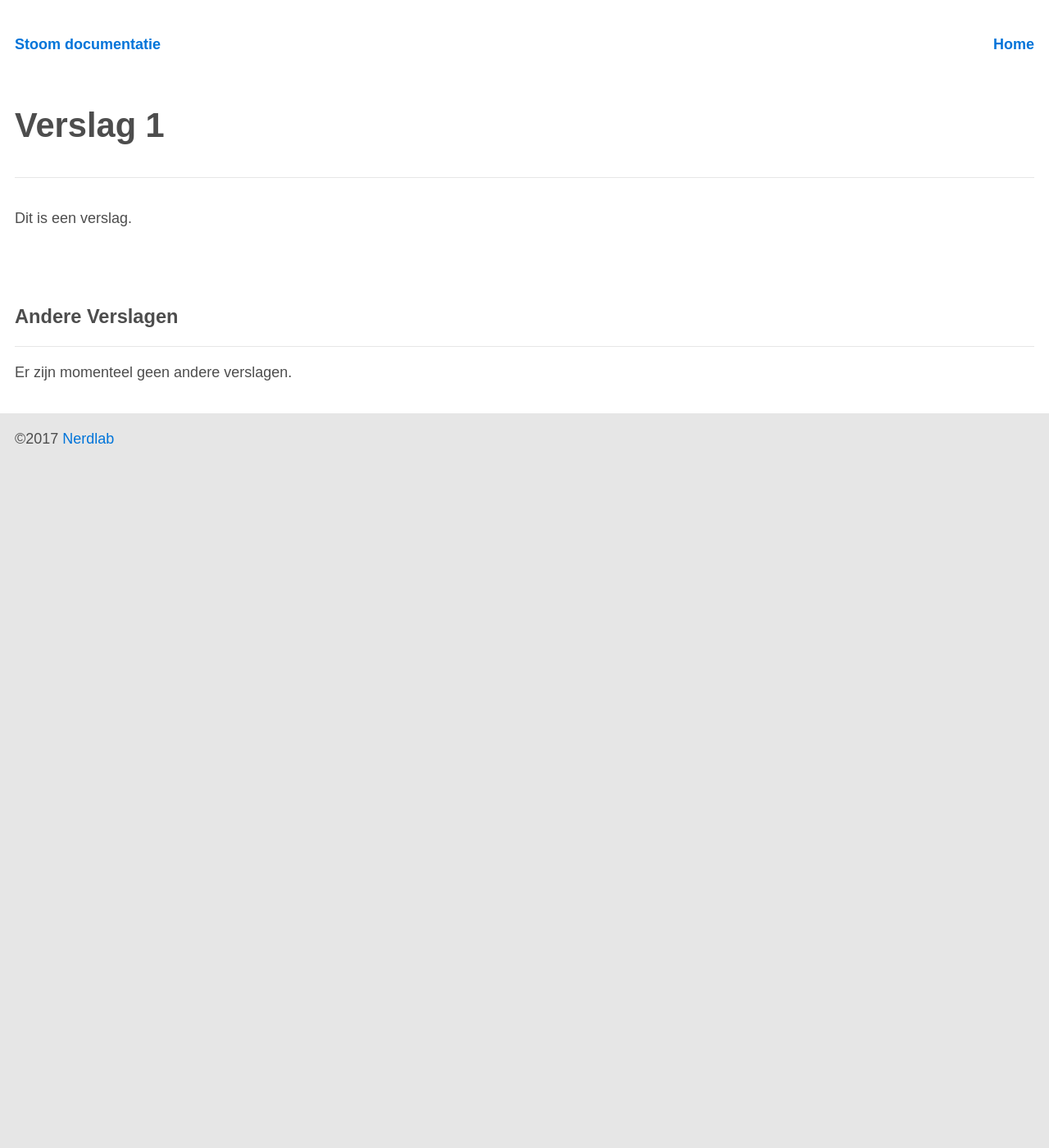
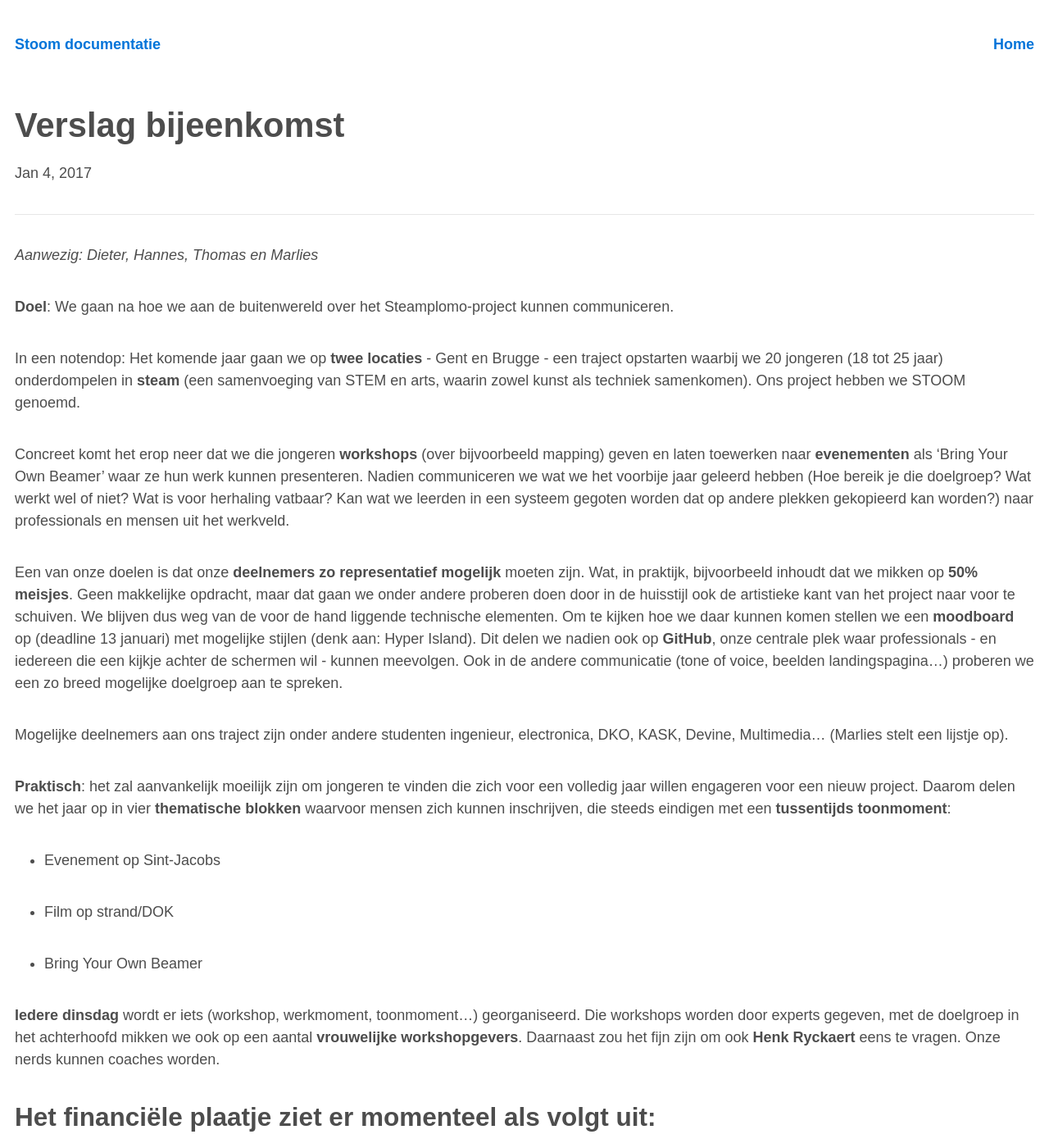
Before and after one commit to nerdlab-be/stoom-documentatie, a Jekyll site: the page built from posts/2017-01-04-verslag-1.markdown, in a window 1280 px wide and 1400 px high. Shown: the whole window at 82% size. Built offline with Jekyll 4.4.1, drawn with Linux system fonts in a browser that asks for light colours; nearby versions of some CDN libraries; some of the changed text lies outside the part shown.

Commit message:
Updated Verslag 1

```diff
--- a/posts/2017-01-04-verslag-1.markdown
+++ b/posts/2017-01-04-verslag-1.markdown
@@ -1,7 +1,52 @@
 ---
-title: Verslag 1
+title: Verslag bijeenkomst
+date: 2017-01-04 08:36:00 Z
+section: verslagen
 layout: post
-section: verslagen
 ---
 
-Dit is een verslag.
+*Aanwezig: Dieter, Hannes, Thomas en Marlies*
+
+**Doel**: We gaan na hoe we aan de buitenwereld over het Steamplomo-project kunnen communiceren.
+
+In een notendop: Het komende jaar gaan we op **twee locaties** - Gent en Brugge - een traject opstarten waarbij we 20 jongeren (18 tot 25 jaar) onderdompelen in **steam** (een samenvoeging van STEM en arts, waarin zowel kunst als techniek samenkomen). Ons project hebben we STOOM genoemd.
+
+Concreet komt het erop neer dat we die jongeren **workshops** (over bijvoorbeeld mapping) geven en laten toewerken naar **evenementen** als ‘Bring Your Own Beamer’ waar ze hun werk kunnen presenteren. Nadien communiceren we wat we het voorbije jaar geleerd hebben (Hoe bereik je die doelgroep? Wat werkt wel of niet? Wat is voor herhaling vatbaar? Kan wat we leerden in een systeem gegoten worden dat op andere plekken gekopieerd kan worden?) naar professionals en mensen uit het werkveld.
+
+Een van onze doelen is dat onze **deelnemers zo representatief mogelijk** moeten zijn. Wat, in praktijk, bijvoorbeeld inhoudt dat we mikken op **50% meisjes**. Geen makkelijke opdracht, maar dat gaan we onder andere proberen doen door in de huisstijl ook de artistieke kant van het project naar voor te schuiven. We blijven dus weg van de voor de hand liggende technische elementen. Om te kijken hoe we daar kunnen komen stellen we een **moodboard** op (deadline 13 januari) met mogelijke stijlen (denk aan: Hyper Island). Dit delen we nadien ook op **GitHub**, onze centrale plek waar professionals - en iedereen die een kijkje achter de schermen wil - kunnen meevolgen. Ook in de andere communicatie (tone of voice, beelden landingspagina…) proberen we een zo breed mogelijke doelgroep aan te spreken.
+
+Mogelijke deelnemers aan ons traject zijn onder andere studenten ingenieur, electronica, DKO, KASK, Devine, Multimedia... (Marlies stelt een lijstje op).
+
+**Praktisch**: het zal aanvankelijk moeilijk zijn om jongeren te vinden die zich voor een volledig jaar willen engageren voor een nieuw project. Daarom delen we het jaar op in vier **thematische blokken** waarvoor mensen zich kunnen inschrijven, die steeds eindigen met een **tussentijds toonmoment**:
+
+* Evenement op Sint-Jacobs
+
+* Film op strand/DOK
+
+* Bring Your Own Beamer
+
+**Iedere dinsdag** wordt er iets (workshop, werkmoment, toonmoment…) georganiseerd. Die workshops worden door experts gegeven, met de doelgroep in het achterhoofd mikken we ook op een aantal **vrouwelijke workshopgevers**. Daarnaast zou het fijn zijn om ook **Henk Ryckaert** eens te vragen. Onze nerds kunnen coaches worden.
+
+## Het financiële plaatje ziet er momenteel als volgt uit:
+
+Wie zich inschrijft voor één kwartaal betaalt €35 euro. Daarin zit een waarborg van €25 die we terugbetalen als je effectief iets toont op een evenement. De overige €10 krijg je korting als je mee zou gaan naar BYOB Utrecht.
+
+Wie zich inschrijft voor het volledige jaar betaalt €100. Daarin zit een waarborg van €60 die je terugkrijgt als je op ‘Bring Your Own Beamer’ staat. Je ticket om mee te gaan naar BYOB krijg je gratis.
+
+Een losse workshop volgen kan ook, en kost €10. Eens langskomen op een werkmoment kan altijd en is gratis.
+
+## To do
+
+* Thema’s zoeken (licht, psychedelica…)
+
+* GitHub opstarten (deadline 15/01)
+
+* Tekst landingspagina schrijven (deadline 9/01)
+
+* Hannes zoekt in het buitenland gelijkaardige projecten op
+
+* Landingspagina met inschrijvingsformulier (naam, mail, leeftijd) opzetten, naam fotograaf vermelden
+
+* Moodboard opstellen (deadline 13/01)
+
+* Marlies maakt een lijst van scholen en organisaties waar we kunnen rekruteren
```
